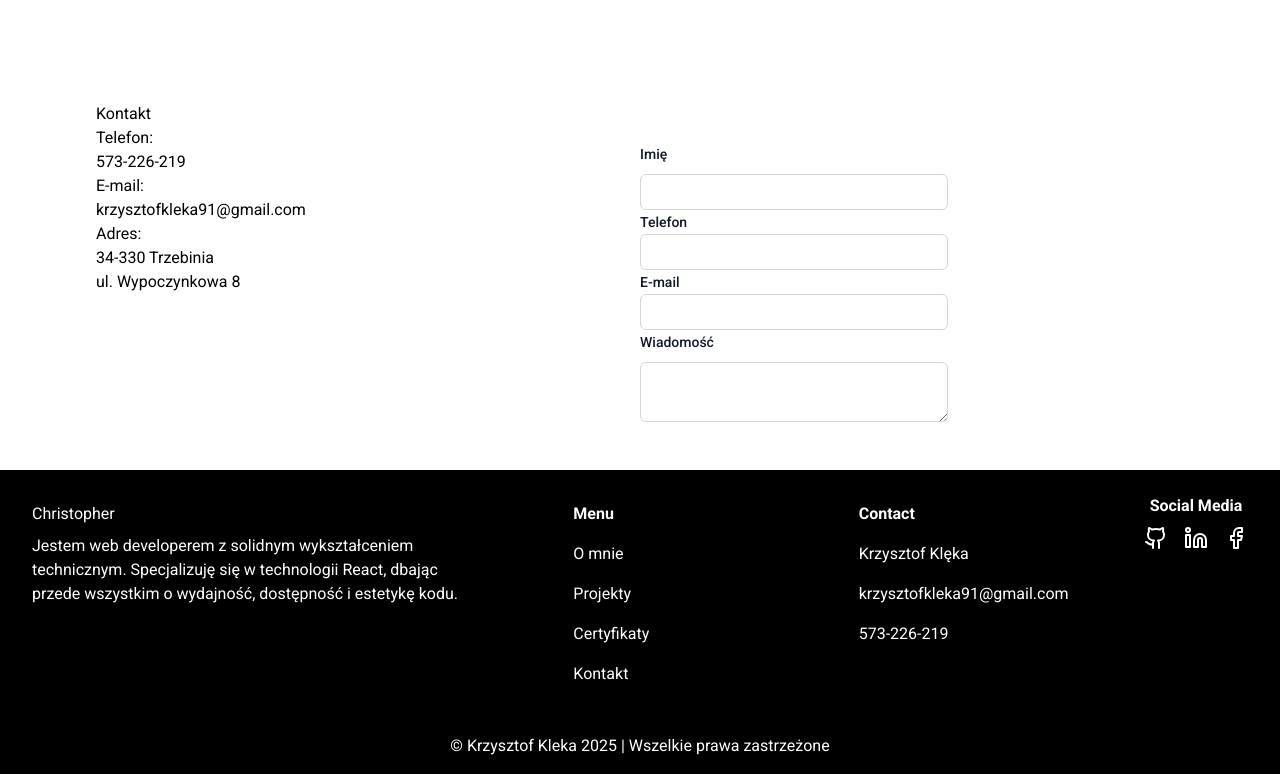
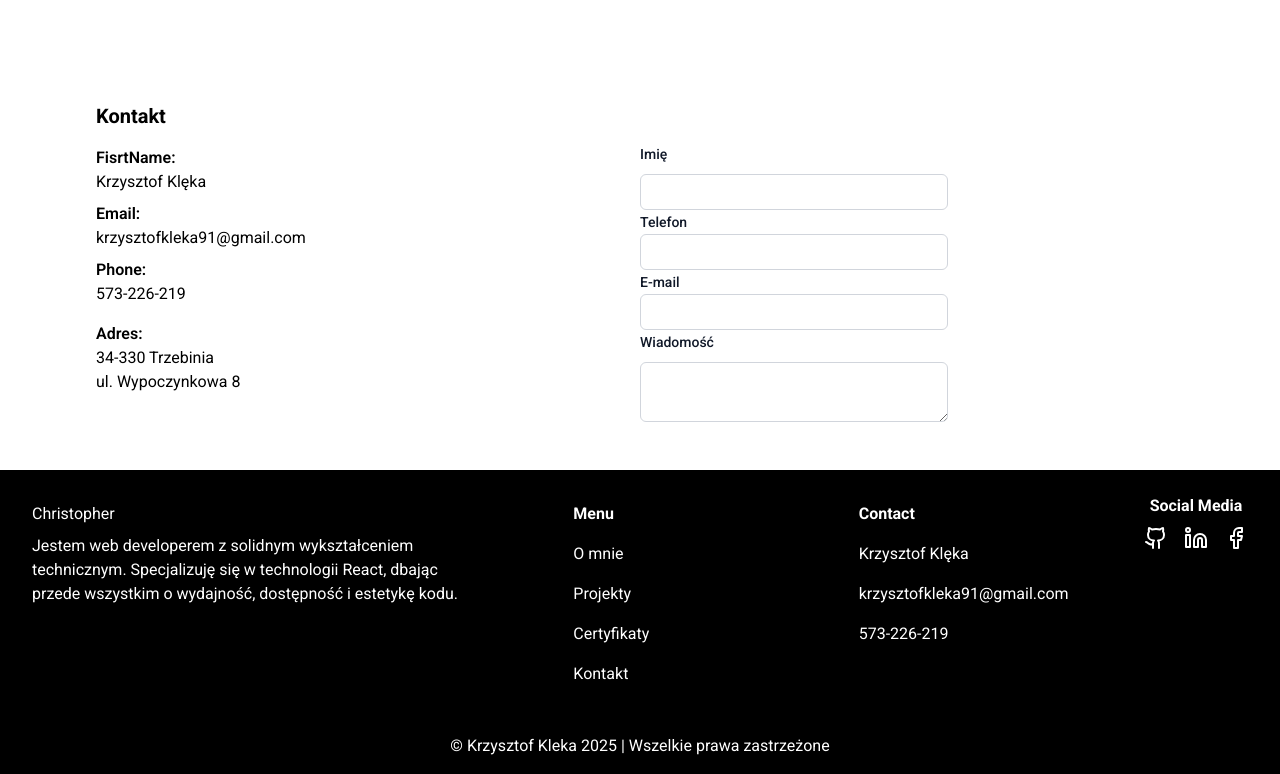
Before and after one commit to Kry765/portfolio, a React (Vite) app: page / in a window 1280 px wide. Shown: the part 2534-3308 px from the top of the page. Built offline with nearby package versions, Linux system fonts and the light colour scheme; what tailwindcss-animated would draw is missing.

Commit message:
add new interface to contact component

```diff
--- a/src/components/ContactForm/Contact.tsx
+++ b/src/components/ContactForm/Contact.tsx
@@ -1,11 +1,14 @@
 import ContactInfo from "./ContactInfo";
 import ContactForm from "./ContactForm";
+import personalyData from "../../data/personalyData.json";
+import type { PersonalyData } from "../../types/PersonallyData";
 
+const typeData = personalyData as PersonalyData;
 export default function Contact() {
   return (
     <div className="flex flex-col items-start justify-around md:flex-row my-12">
       <div className="mt-10 w-full">
-        <ContactInfo />
+        <ContactInfo data={typeData} />
       </div>
       <div className="mt-10 w-full">
         <ContactForm />
--- a/src/components/ContactForm/ContactInfo.tsx
+++ b/src/components/ContactForm/ContactInfo.tsx
@@ -1,22 +1,32 @@
-import { personaly } from "../../data/personalyData.json";
+import type { PersonalyData } from "../../types/PersonallyData";
 
-export default function ContactInfo() {
+type Props = {
+  data: PersonalyData;
+};
+
+export default function ContactInfo({ data }: Props) {
+  const { personaly, address } = data;
+
   return (
     <div className="px-24">
-      <h3>Kontakt</h3>
-      <div>
-        <p>Telefon: </p>
-        <p>573-226-219</p>
-      </div>
-      <div>
-        <p>E-mail: </p>
-        <p>krzysztofkleka91@gmail.com</p>
-      </div>
-      <div>
-        <p>Adres: </p>
-        <p>34-330 Trzebinia</p>
-        <p>ul. Wypoczynkowa 8</p>
-      </div>
+      <h3 className="text-xl font-bold mb-4">Kontakt</h3>
+
+      {personaly.map((item) => (
+        <div key={item.key} className="mb-2">
+          <p className="font-semibold capitalize">{item.key}:</p>
+          <p>{item.label}</p>
+        </div>
+      ))}
+
+      {address.map((item, index) => (
+        <div key={index} className="mt-4">
+          <p className="font-semibold">Adres:</p>
+          <p>
+            {item.postcode} {item.city}
+          </p>
+          <p>{item.street}</p>
+        </div>
+      ))}
     </div>
   );
 }
--- /dev/null
+++ b/src/types/PersonallyData.ts
@@ -0,0 +1,17 @@
+export interface PersonalyItem {
+  key: string;
+  label: string;
+  icon: string;
+}
+
+export interface AddressItem {
+  city: string;
+  postcode: string;
+  street: string;
+  icon: string;
+}
+
+export interface PersonalyData {
+  personaly: PersonalyItem[];
+  address: AddressItem[];
+}
```
